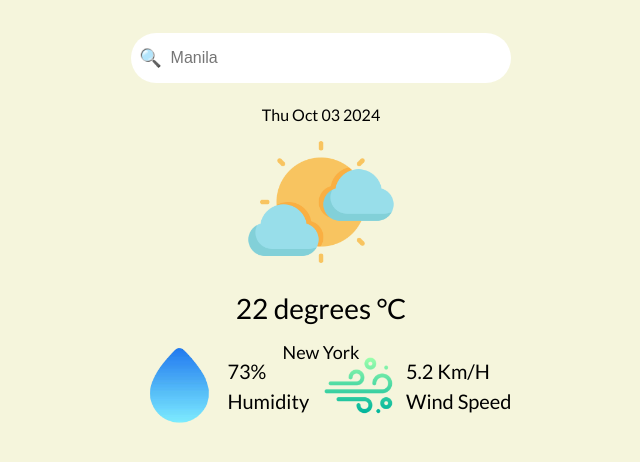
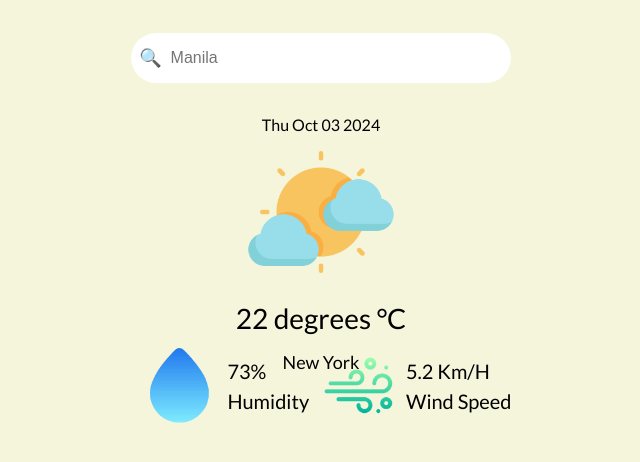
Before and after one commit to markscodingexperience/weatherAppJS, a plain HTML site: page index.html in a window 1280 px wide. Shown: the whole page, without its empty margins (319-959 px from the left). Drawn offline with Linux system fonts and the light colour scheme.

Commit message:
changed padding to margin on date time

```diff
--- a/index.css
+++ b/index.css
@@ -136,6 +136,6 @@ input {
 
 @media only screen {
   #datetime {
-    padding-top: 15px;
+    margin-top: 15px;
   }
 }
```
